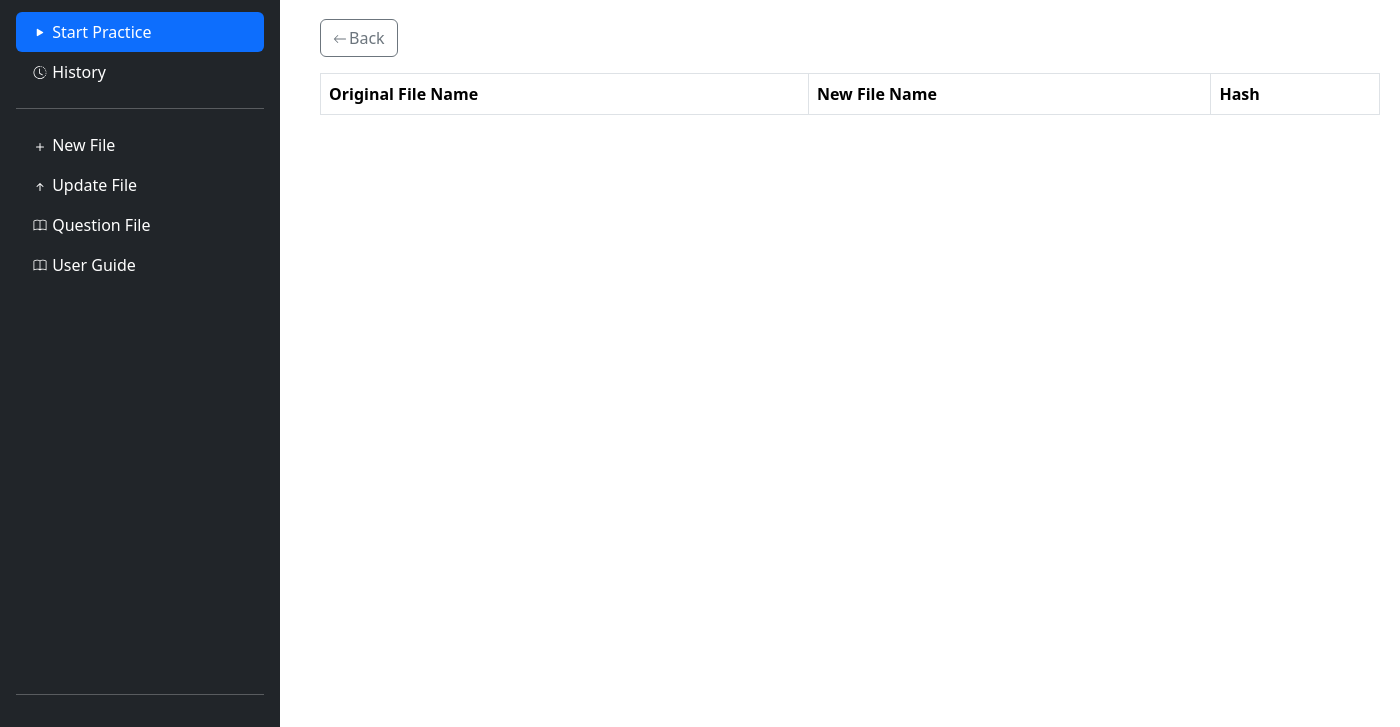
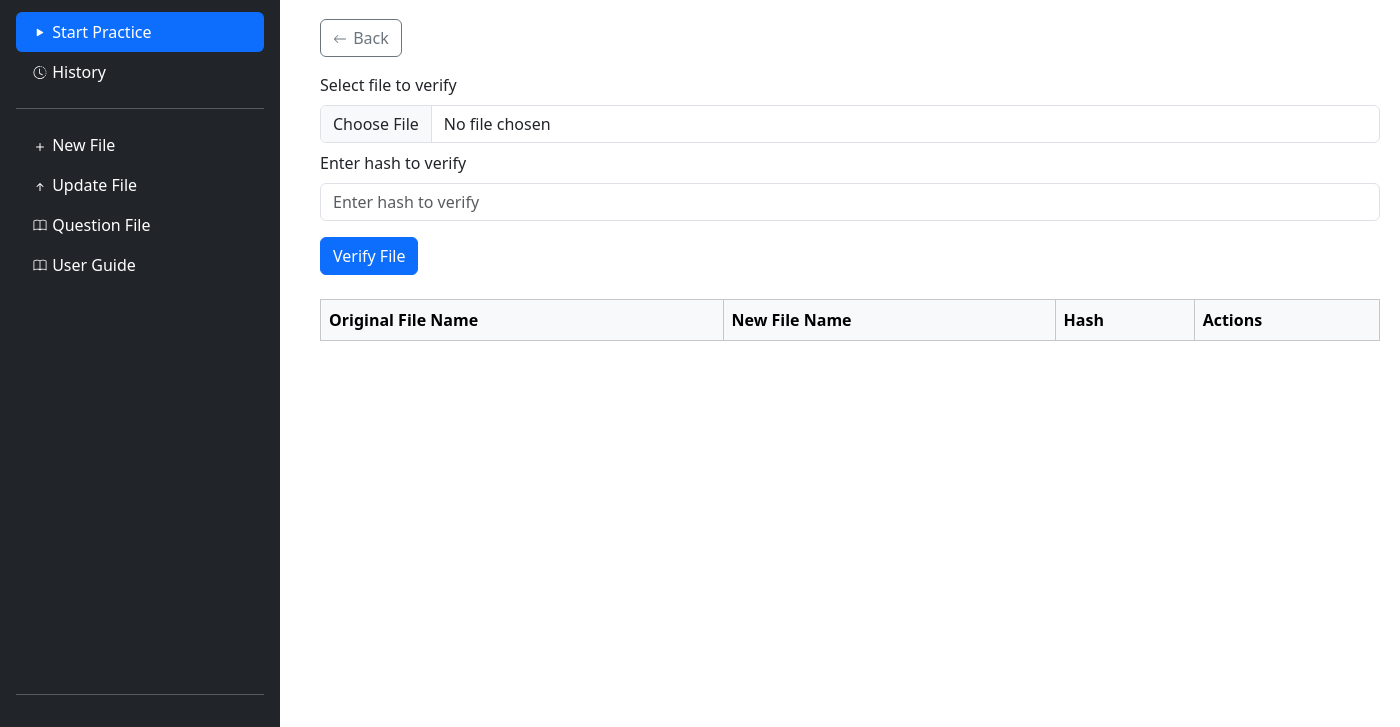
Before and after one commit to ghsheng1206/Exam-Practice-Application, an Electron app: page hashTablePage.html in a window 1400 px wide. Shown: the part 73-800 px from the top of the page. Drawn offline with nearby package versions, Linux system fonts and the light colour scheme.

Commit message:
Updated verify hash file

```diff
--- a/hashTablePage.html
+++ b/hashTablePage.html
@@ -1,5 +1,6 @@
 <!DOCTYPE html>
 <html lang="en">
+
 <head>
     <meta charset="UTF-8">
     <meta name="viewport" content="width=device-width, initial-scale=1.0">
@@ -19,7 +20,10 @@
             padding: 20px;
         }
 
-        html, body, #sidebar, #main-content {
+        html,
+        body,
+        #sidebar,
+        #main-content {
             height: 100%;
         }
 
@@ -27,24 +31,47 @@
             text-decoration: none;
             color: white;
         }
+
+        .verification-container {
+            display: flex;
+            align-items: center;
+        }
+
+        #verificationResult {
+            margin-left: 15px;
+        }
     </style>
 </head>
+
 <body>
     <div id="sidebar"></div>
     <div id="main-content">
         <h1 class="mb-4">File Hash Table</h1>
-        <button class="btn btn-outline-secondary btn-back mb-3" onclick="goBack()"><svg
-                xmlns="./Icon/arrow-left.svg" width="16" height="16" fill="currentColor"
-                style="padding-bottom: 2px; padding-right: 2px" class="bi bi-arrow-left" viewBox="0 0 16 16">
-                <path fill-rule="evenodd"
-                    d="M15 8a.5.5 0 0 0-.5-.5H2.707l3.147-3.146a.5.5 0 1 0-.708-.708l-4 4a.5.5 0 0 0 0 .708l4 4a.5.5 0 0 0 .708-.708L2.707 8.5H14.5A.5.5 0 0 0 15 8" />
-            </svg>Back</button>
-        <table class="table table-bordered" id="hashTable">
-            <thead>
+        <button class="btn btn-outline-secondary btn-back mb-3" onclick="goBack()">
+            <svg xmlns="./Icon/arrow-left.svg" width="16" height="16" fill="currentColor" style="padding-bottom: 2px; padding-right: 2px" class="bi bi-arrow-left" viewBox="0 0 16 16">
+                <path fill-rule="evenodd" d="M15 8a.5.5 0 0 0-.5-.5H2.707l3.147-3.146a.5.5 0 1 0-.708-.708l-4 4a.5.5 0 0 0 0 .708l4 4a.5.5 0 0 0 .708-.708L2.707 8.5H14.5A.5.5 0 0 0 15 8"/>
+            </svg>
+            Back
+        </button>
+
+        <div class="mb-4">
+            <label for="verifyFileInput" class="form-label">Select file to verify</label>
+            <input type="file" class="form-control mb-2" id="verifyFileInput" accept=".csv">
+            <label for="hashInput" class="form-label">Enter hash to verify</label>
+            <input type="text" class="form-control mb-3" id="hashInput" placeholder="Enter hash to verify">
+            <div class="verification-container">
+                <button class="btn btn-primary" onclick="verifyFileHash()">Verify File</button>
+                <p id="verificationResult" class="mt-3"></p>
+            </div>
+        </div>
+
+        <table class="table table-bordered table-hover" id="hashTable">
+            <thead class="table-light">
                 <tr>
                     <th>Original File Name</th>
                     <th>New File Name</th>
                     <th>Hash</th>
+                    <th>Actions</th>
                 </tr>
             </thead>
             <tbody>
@@ -71,13 +98,19 @@
             const storedHashes = JSON.parse(localStorage.getItem('fileHashes')) || [];
             hashTableBody.innerHTML = '';
             storedHashes.forEach((entry, index) => {
+                // Ensure the new file name has a .csv extension
+                let newFileName = entry.newFileName;
+                if (!newFileName.endsWith('.csv')) {
+                    newFileName += '.csv';
+                }
+
                 const row = hashTableBody.insertRow();
                 const cell1 = row.insertCell(0);
                 const cell2 = row.insertCell(1);
                 const cell3 = row.insertCell(2);
                 const cell4 = row.insertCell(3);
                 cell1.textContent = entry.originalFileName;
-                cell2.textContent = entry.newFileName;
+                cell2.textContent = newFileName;
                 cell3.textContent = entry.hash;
                 cell4.innerHTML = `<button class="btn btn-danger" onclick="deleteRow(${index})">Delete</button>`;
             });
@@ -94,6 +127,42 @@
         }
 
         document.addEventListener('DOMContentLoaded', loadHashTable);
+
+        // Function to verify the file hash
+        function verifyFileHash() {
+            const fileInput = document.getElementById('verifyFileInput');
+            const hashInput = document.getElementById('hashInput').value.trim();
+            if (!fileInput.files[0]) {
+                alert("Please select a file to verify.");
+                return;
+            }
+            if (!hashInput) {
+                alert("Please enter a hash to verify.");
+                return;
+            }
+
+            const file = fileInput.files[0];
+            const reader = new FileReader();
+            reader.onload = function(event) {
+                const fileContent = event.target.result;
+                hashFileContent(fileContent).then(fileHash => {
+                    const match = fileHash === hashInput;
+                    const resultMessage = match ? '<span class="text-success">Match</span>' : '<span class="text-danger">Mismatch</span>';
+                    document.getElementById('verificationResult').innerHTML = `Verification result: ${resultMessage}`;
+                });
+            };
+            reader.readAsText(file);
+        }
+
+        // Function to hash the file content
+        function hashFileContent(content) {
+            return window.crypto.subtle.digest('SHA-256', new TextEncoder().encode(content))
+                .then(hashBuffer => {
+                    const hashArray = Array.from(new Uint8Array(hashBuffer));
+                    return hashArray.map(byte => byte.toString(16).padStart(2, '0')).join('');
+                });
+        }
     </script>
 </body>
+
 </html>
```
